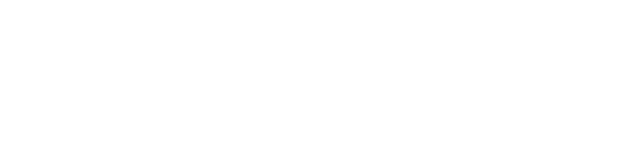
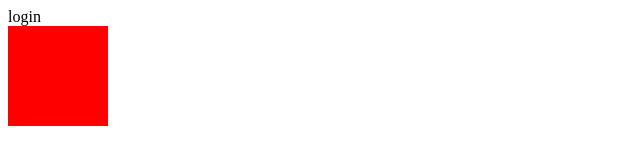
Before and after one commit to Jerome-yuan/proj_02, a plain HTML site: page index.html in a window 1280 px wide. Shown: the whole page, without its empty margins (0-640 px from the left). Drawn offline with Linux system fonts and the light colour scheme.

Commit message:
login分支

```diff
--- a/index.html
+++ b/index.html
@@ -5,8 +5,16 @@
     <meta http-equiv="X-UA-Compatible" content="IE=edge">
     <meta name="viewport" content="width=device-width, initial-scale=1.0">
     <title>Document</title>
+    <style>
+        div{
+            width: 100px;
+            height: 100px;
+            background-color: red;
+        }
+    </style>
 </head>
 <body>
-
+    login
+    <div></div>
 </body>
 </html>
```
